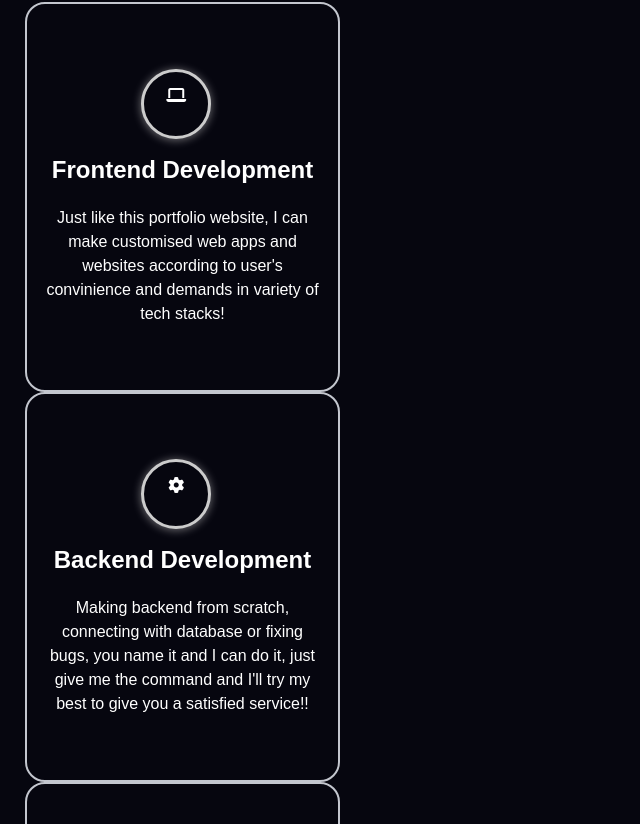
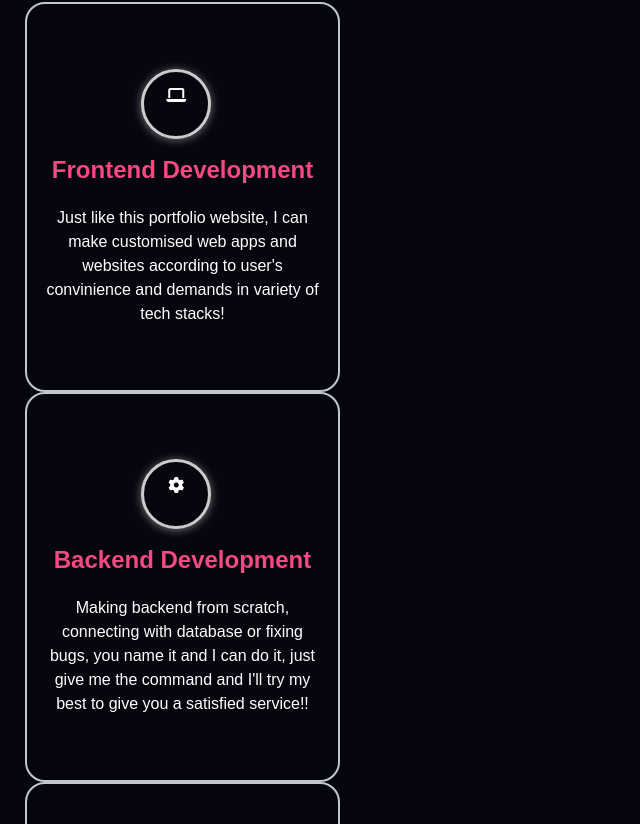
Before and after one commit to sakshixjain/port-website-, a React (Vite) app: page / in a window 1280 px wide. Shown: the part 1436-2260 px from the top of the page, without its empty margins (0-640 px from the left). Built offline with nearby package versions, Linux system fonts and the light colour scheme.

Commit message:
Update index.css

```diff
--- a/src/index.css
+++ b/src/index.css
@@ -361,6 +361,8 @@ margin-top: 10px;
   margin-bottom: 10px;
   font-size: 1.5em;
   font-weight: bold;
+ color:#f54982;
+
  }
 
  /*Hover*/
@@ -369,6 +371,9 @@ margin-top: 10px;
   transform: translate(-50%, 50%);
   opacity: 1;
  }
+.card:hover .text-title{
+	color:white;
+}
  .card:hover .custom-icon{
   /* background-color:#fff; */
   color: #06060f;
```
